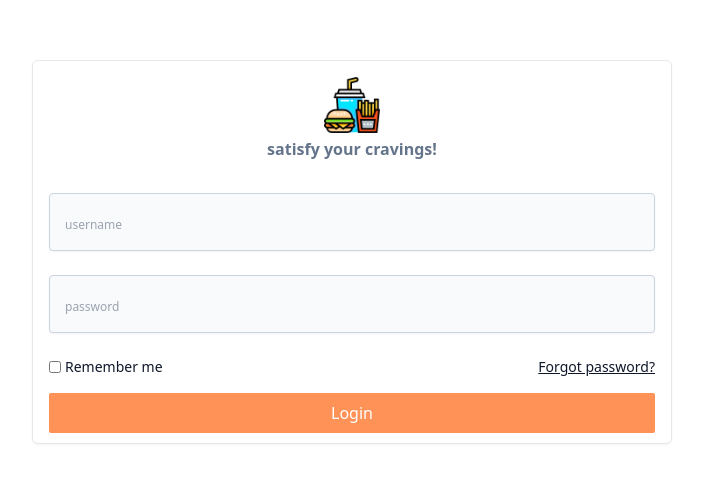
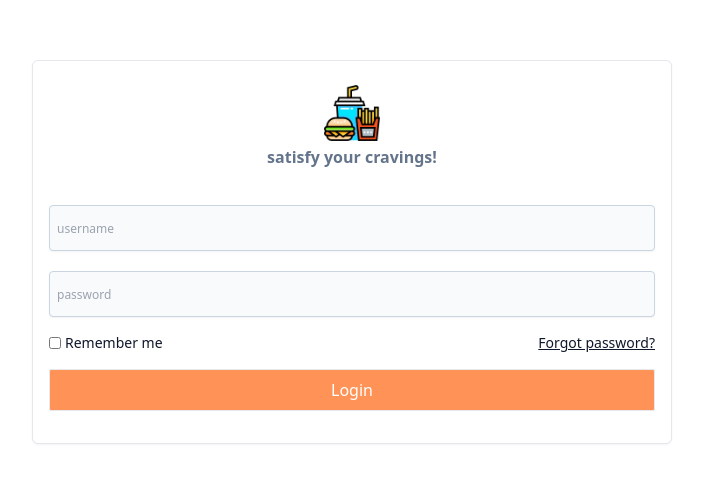
Before and after one commit to Mariat28/food-order-app, a React (Create React App) app: page / in a window 1280 px wide. Shown: the part 148-630 px from the top of the page, without its empty margins (288-991 px from the left). Built offline with nearby package versions, Linux system fonts and the light colour scheme; the HTML template or start-up script is replaced by a standard one.

Commit message:
login page design update

```diff
--- a/src/components/login/LoginPage.js
+++ b/src/components/login/LoginPage.js
@@ -10,8 +10,8 @@ const LoginPage = () => {
   return (
     <div className="flex justify-center items-center h-full">
       <div className="bg-white shadow-sm rounded-md h-96 w-1/2 border">
-        <div className="flex flex-col items-center p-4">
-          <img src={Logo} alt="logo" className="w-14" />
+        <div className="flex flex-col items-center p-4 ">
+          <img src={Logo} alt="logo" className="w-14 mt-2" />
           <span className="text-slate-500 mt-1 font-semibold font-sans">
             satisfy your cravings!
           </span>
@@ -27,7 +27,7 @@ const LoginPage = () => {
               <div className="underline text-sm cursor-pointer text-slate-900 hover:text-yellow-650">Forgot password?</div>
             </div>
             <div className="w-full mt-2">
-              <button type="submit" className="bg-yellow-650/80 w-full p-2 rounded-sm text-white flex justify-center">Login</button>
+              <button type="submit" className="bg-yellow-650/80 w-full p-2 rounded-sm text-white flex justify-center border hover:border-yellow-650 hover:text-yellow-650 hover:bg-white">Login</button>
             </div>
         </form>
       </div>
--- a/src/components/ui/FloatingInput.js
+++ b/src/components/ui/FloatingInput.js
@@ -7,19 +7,19 @@ const FloatingInput = (props) => {
   }
 
   return (
-    <div className=" flex flex-col justify-center w-full relative mb-4 ">
+    <div className=" flex flex-col justify-center w-full relative mb-2 ">
       <input
         type={props.type}
         id={props.id}
         placeholder="Mariat Ndagire"
-        className="flex-1 text-base appearance-none bg-slate-50 rounded p-4 w-full peer border border-slate-300 placeholder-transparent  shadow-sm focus:rounded-md focus:border-yellow-650 focus:outline-none focus:border-0 focus:border-b"
+        className="flex-1 text-base appearance-none bg-slate-50 rounded p-2.5 mt-1 w-full peer border border-slate-300 placeholder-transparent  shadow-sm focus:rounded-md focus:border-yellow-650 focus:outline-none focus:border-0 focus:border-b"
         autoComplete="off"
         value={inputValue}
         onChange={InputChangeHandler}
       />
       <label
         htmlFor={props.id}
-        className=" ml-6 top-3  absolute  -translate-y-2 -translate-x-2 peer-focus:-translate-y-2 text-gray-400 text-xs duration-300 peer-placeholder-shown:text-gray-400 peer-placeholder-shown:top-8"
+        className=" ml-4 top-4 absolute  -translate-y-2 -translate-x-2 peer-focus:-translate-y-2 text-gray-400 text-xs duration-300 peer-placeholder-shown:text-gray-400 peer-placeholder-shown:top-7"
       >
         {props.label}
       </label>
```
